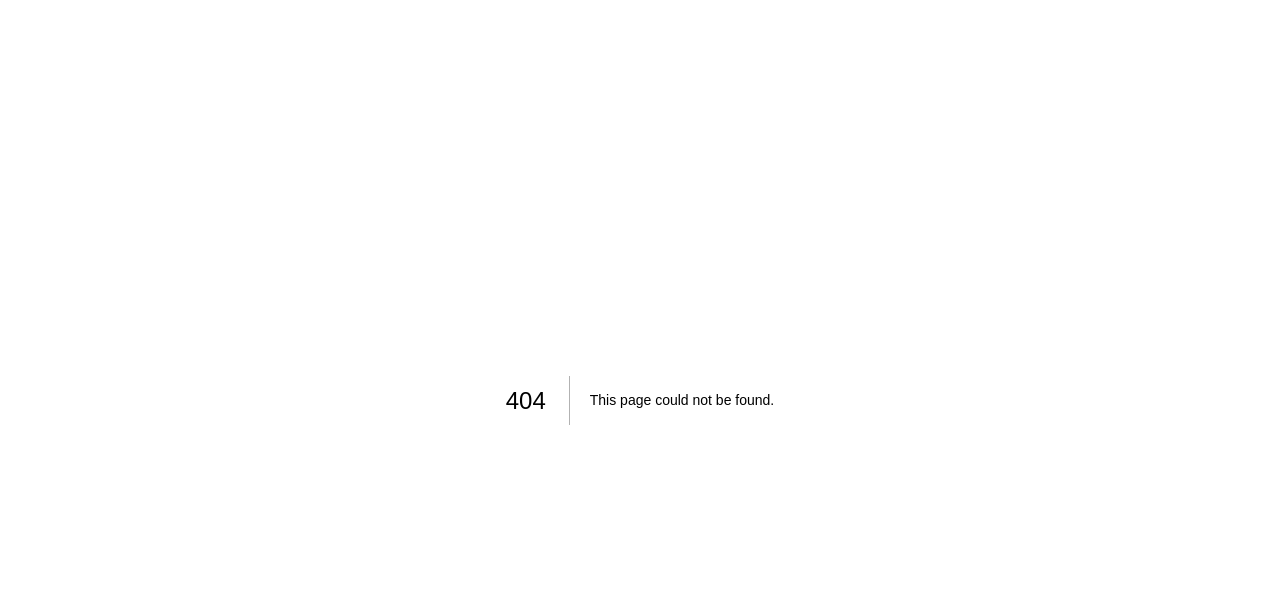
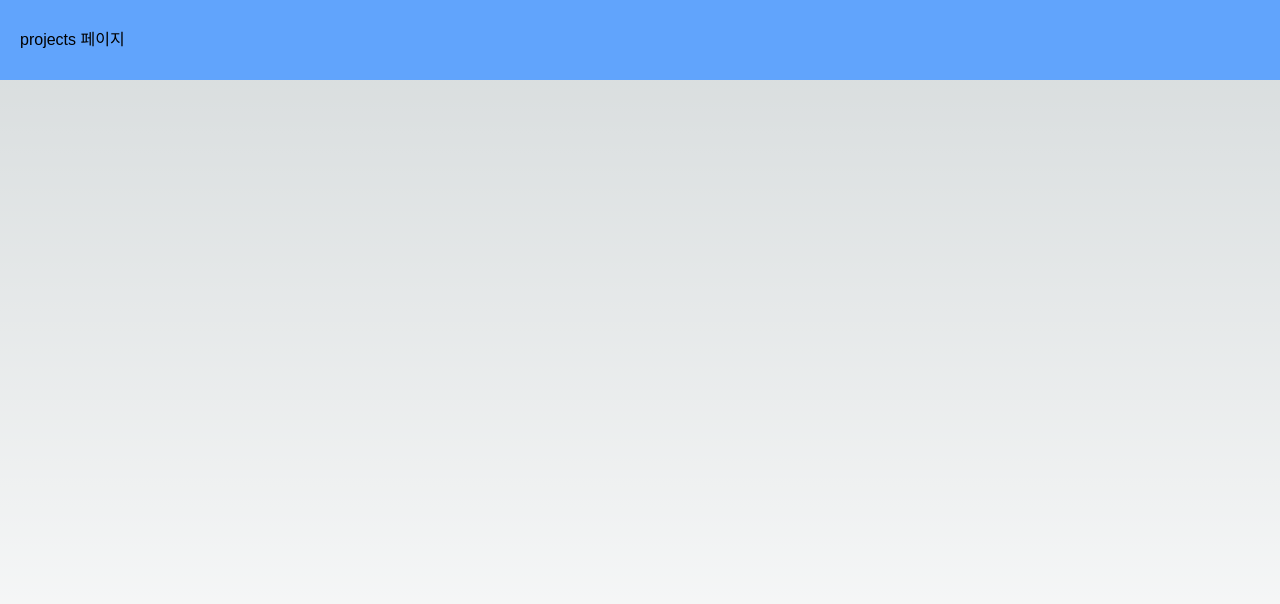
Before and after one commit to gpwl928/portfolio, a Next.js app: page /projects in a window 1280 px wide. Before the commit this address had no page. Shown: the top 604 px of the page. Built offline with nearby package versions, Linux system fonts and the light colour scheme.

Commit message:
feat : 프로젝트 상세 페이지 추가
디자인 및 기능 추가 예정

```diff
--- /dev/null
+++ b/pages/projects/index.tsx
@@ -0,0 +1,20 @@
+import styled from '@emotion/styled';
+
+const Section = styled.section`
+  padding: 32px 20px;
+  scroll-margin-top: ${(props): number => props.theme.HEADER_HEIGHT}px;
+  background-color: #61a4fc;
+  @media (max-width: ${(props): number => props.theme.MOBILE_LANDSCAPE_MAX}px) {
+    scroll-margin-top: ${(props): number => props.theme.MOBILE_HEADER_HEIGHT}px;
+  }
+`;
+
+const Projects = () => {
+  return (
+    <Section>
+      projects 페이지
+    </Section>
+  );
+};
+
+export default Projects;
```
